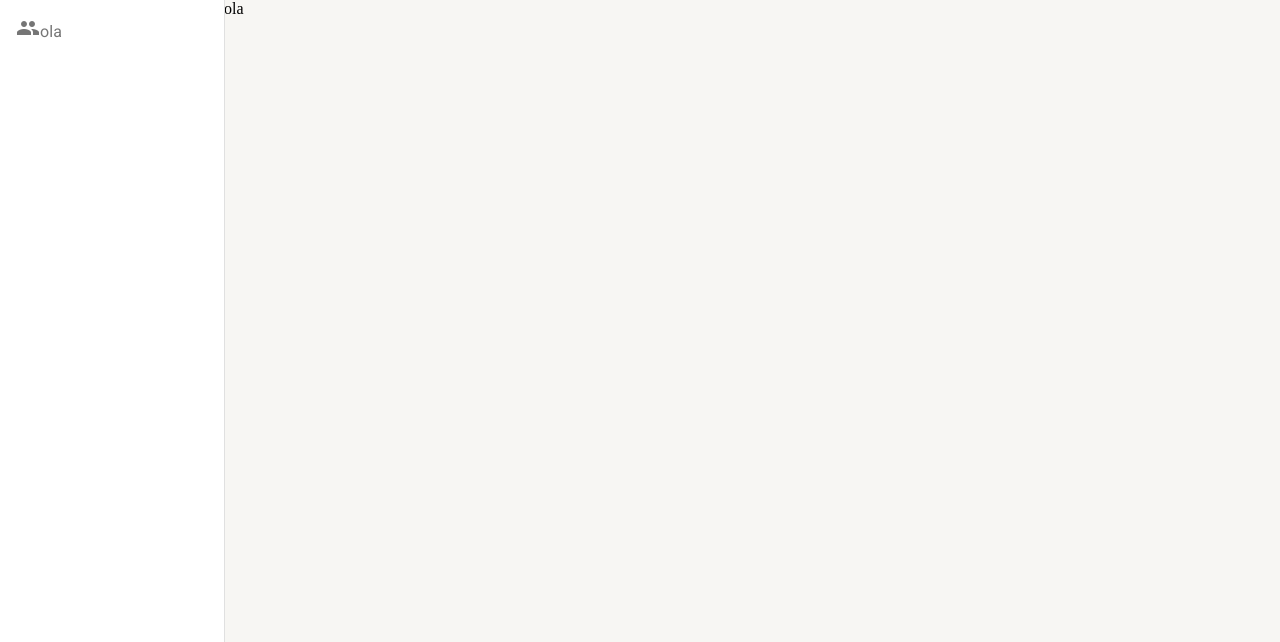
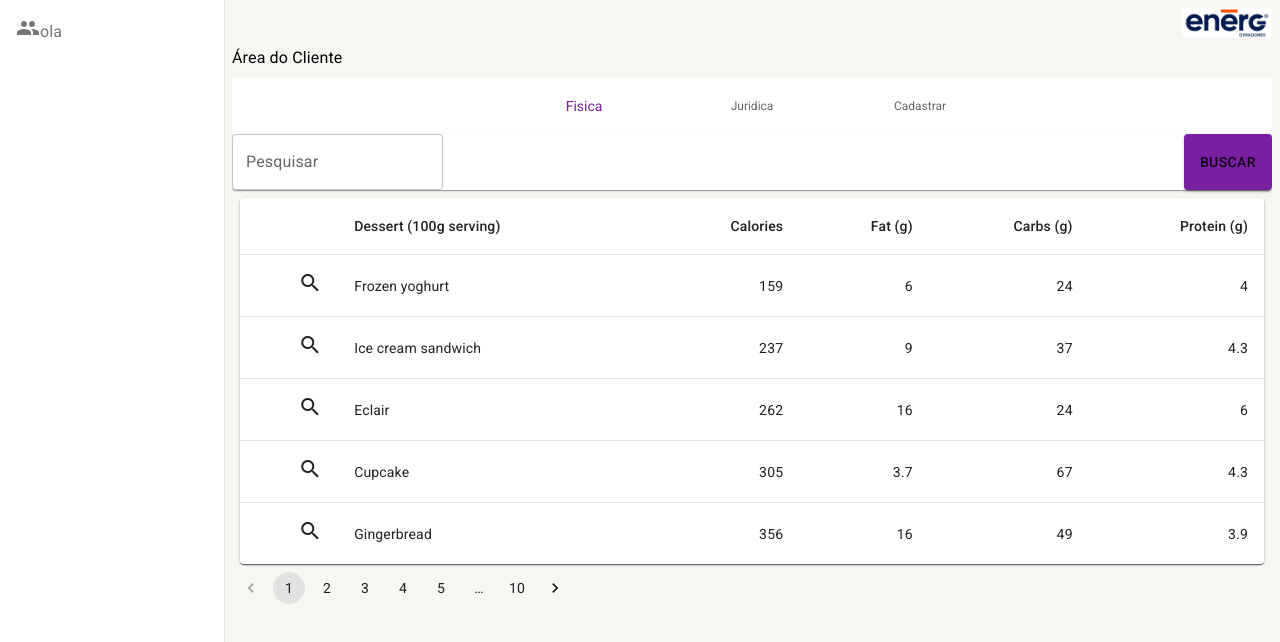
Before and after one commit to Vidall/front-energ, a React (Create React App) app: page /clientes in a window 1280 px wide. Shown: the top 642 px of the page. Built offline with nearby package versions, Linux system fonts and the light colour scheme.

Commit message:
feat: pagina cliente

```diff
--- /dev/null
+++ b/src/pages/index.ts
@@ -0,0 +1 @@
+export * from './pagina-inicial/PaginaInicial';
--- /dev/null
+++ b/src/pages/pagina-clientes/PaginaCliente.tsx
@@ -0,0 +1,93 @@
+import { BottomNavigation, BottomNavigationAction, Box, Button, Icon, Pagination, Paper, Table, TableBody, TableCell, TableContainer, TableHead, TableRow, TextField } from '@mui/material';
+import { useState } from 'react';
+
+import { LayoutPaginas } from '../../shared/Layout';
+
+export const PaginaCliente: React.FC = () => {
+  const [value, setValue] = useState(0);
+
+  function createData(
+    name: string,
+    calories: number,
+    fat: number,
+    carbs: number,
+    protein: number,
+  ) {
+    return { name, calories, fat, carbs, protein };
+  }
+
+  const rows = [
+    createData('Frozen yoghurt', 159, 6.0, 24, 4.0),
+    createData('Ice cream sandwich', 237, 9.0, 37, 4.3),
+    createData('Eclair', 262, 16.0, 24, 6.0),
+    createData('Cupcake', 305, 3.7, 67, 4.3),
+    createData('Gingerbread', 356, 16.0, 49, 3.9),
+  ];
+
+  return (
+    <LayoutPaginas titulo="Área do Cliente">
+      <Box>
+        <BottomNavigation
+          showLabels
+          value={value}
+          onChange={(event, newValue) => {
+            setValue(newValue);
+          }}
+        >
+          <BottomNavigationAction label={'Fisica'}/>
+          <BottomNavigationAction label={'Juridica'}/>
+          <BottomNavigationAction label={'Cadastrar'}/>
+        </BottomNavigation>
+      </Box>
+
+      <Paper component={Box} display={'flex'} flexDirection={'row'}>
+        <Box >
+          <TextField id="outlined-basic" label="Pesquisar" variant="outlined" />
+        </Box>
+
+        <Box flex={1} display={'flex'} justifyContent={'end'}>
+          <Button variant='contained'>
+            Buscar
+          </Button>
+        </Box>
+      </Paper>
+
+      <Paper component={Box} margin={1}>
+        <TableContainer component={Paper}>
+          <Table sx={{ minWidth: 650 }} aria-label="simple table">
+            <TableHead>
+              <TableRow>
+                <TableCell></TableCell>
+                <TableCell>Dessert (100g serving)</TableCell>
+                <TableCell align="right">Calories</TableCell>
+                <TableCell align="right">Fat&nbsp;(g)</TableCell>
+                <TableCell align="right">Carbs&nbsp;(g)</TableCell>
+                <TableCell align="right">Protein&nbsp;(g)</TableCell>
+              </TableRow>
+            </TableHead>
+            <TableBody>
+              {rows.map((row) => (
+                <TableRow
+                  key={row.name}
+                  sx={{ '&:last-child td, &:last-child th': { border: 0 } }}
+                >
+                  <TableCell align="right" ><Icon>search</Icon></TableCell>
+                  <TableCell component="th" scope="row">
+                    {row.name}
+                  </TableCell>
+                  <TableCell align="right" >{row.calories}</TableCell>
+                  <TableCell align="right">{row.fat}</TableCell>
+                  <TableCell align="right">{row.carbs}</TableCell>
+                  <TableCell align="right">{row.protein}</TableCell>
+                </TableRow>
+              ))}
+            </TableBody>
+          </Table>
+        </TableContainer>
+      </Paper>
+
+      <Pagination count={10} />
+
+    </LayoutPaginas>
+  );
+};
--- a/src/pages/PaginaInicial.tsx
+++ b/src/pages/pagina-inicial/PaginaInicial.tsx
@@ -1,7 +1,7 @@
 import { Grid } from '@mui/material';
 
-import { BotaoMenu } from '../shared/Components';
-import { LayoutPaginas } from '../shared/Layout';
+import { BotaoMenu } from '../../shared/Components';
+import { LayoutPaginas } from '../../shared/Layout';
 
 export const PaginaInicial = () => {
   return (
--- a/src/routes/index.tsx
+++ b/src/routes/index.tsx
@@ -1,6 +1,7 @@
 import { Navigate, Route, Routes } from 'react-router';
 
-import { PaginaInicial } from '../pages/PaginaInicial';
+import { PaginaInicial } from '../pages';
+import { PaginaCliente } from '../pages/pagina-clientes/PaginaCliente';
 
 export const AppRoutes = () => {
 
@@ -10,7 +11,7 @@ export const AppRoutes = () => {
 
       <Route path='/ordens-de-servicos' element={<>ola</>}/>
 
-      <Route path='/clientes' element={<>ola</>}/>
+      <Route path='/clientes' element={<PaginaCliente/>}/>
 
       <Route path='/tecnicos' element={<>ola</>}/>
 
```
